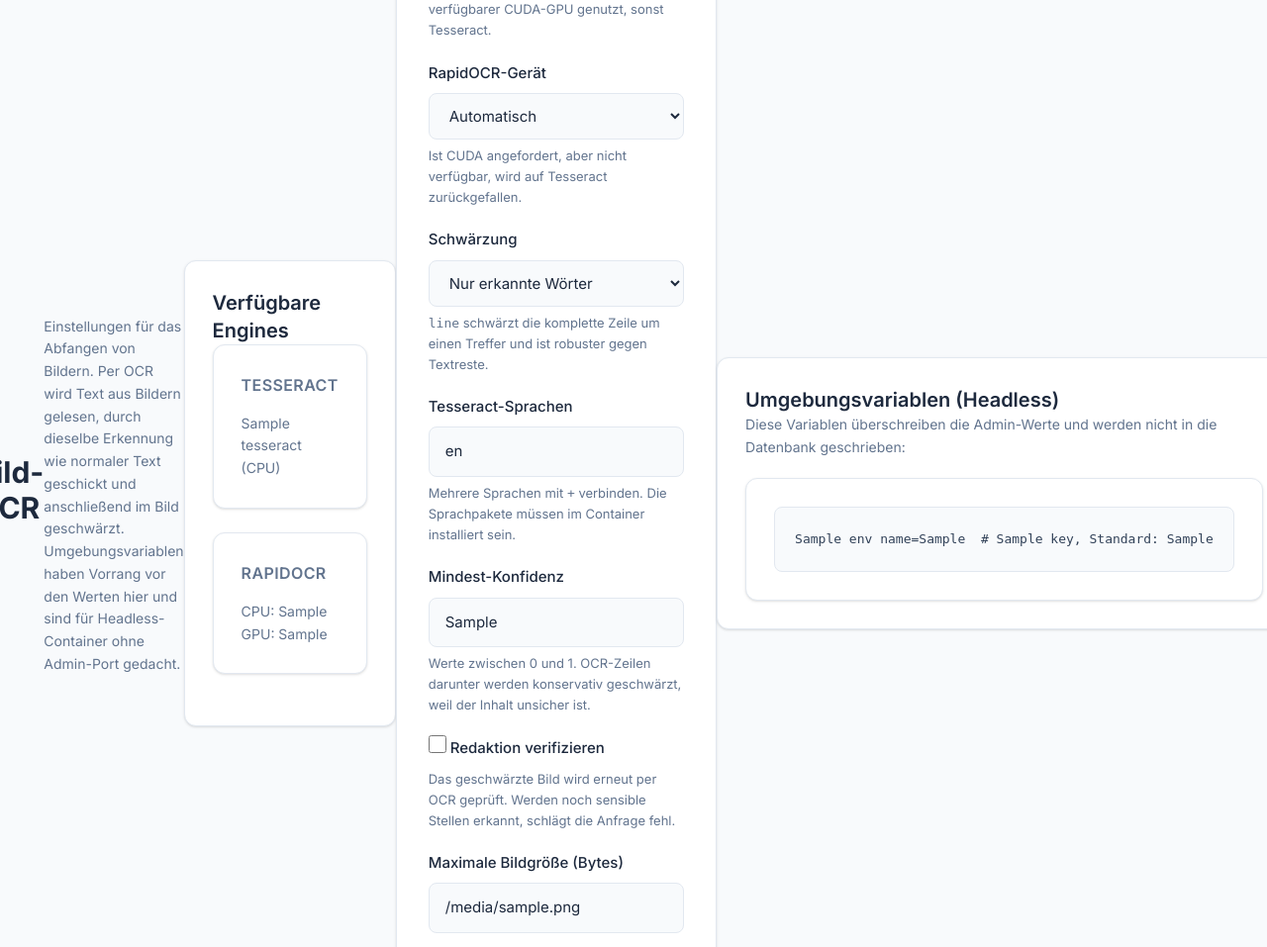
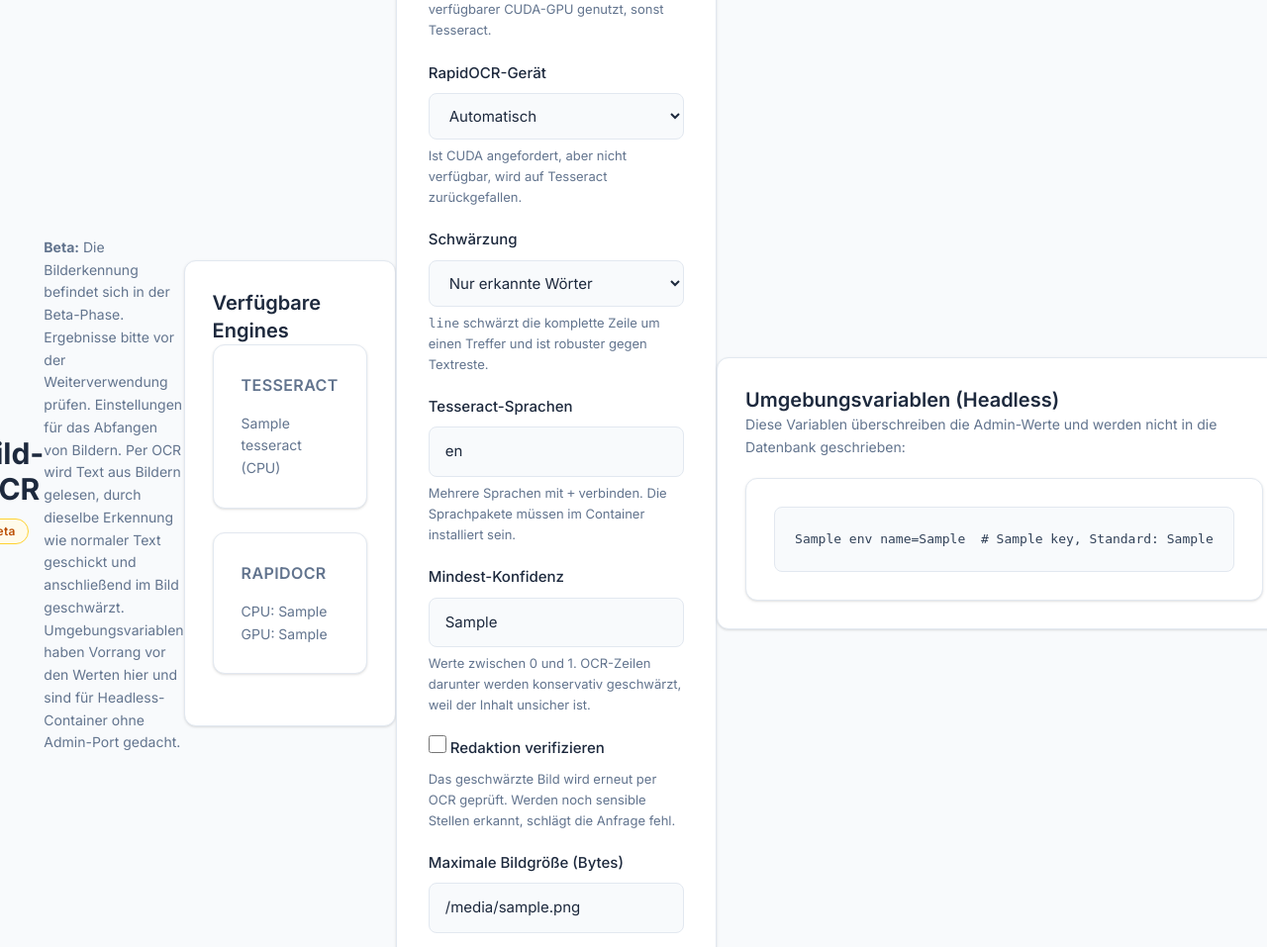
Before and after one commit to s2a-open-technologies/entityguard, a FastAPI app: template frontend/templates/ocr/settings.html in a window 1280 px wide. Shown: the part 289-1246 px from the top of the page at 99% size. Run offline with FastAPI, Linux system fonts and the light colour scheme; the template is opened without the code that fills it: most values are stand-ins (such as "Sample title", 1, 10 or a date in 2020); style sheets or scripts are compiled from the project's sources.

Commit message:
feat: mark image recognition as beta
Label the image sanitizer and OCR settings as beta in the admin UI and
README, and ask users to verify results before further use.

```diff
--- a/frontend/templates/ocr/settings.html
+++ b/frontend/templates/ocr/settings.html
@@ -4,11 +4,12 @@
 
 {% block content %}
 <div class="page-header">
-    <h1>Bild-OCR</h1>
+    <h1>Bild-OCR <span class="badge badge-warning">Beta</span></h1>
 </div>
 
 <p class="help-text">
-    Einstellungen für das Abfangen von Bildern. Per OCR wird Text aus Bildern gelesen,
+    <strong>Beta:</strong> Die Bilderkennung befindet sich in der Beta-Phase. Ergebnisse bitte vor
+    der Weiterverwendung prüfen. Einstellungen für das Abfangen von Bildern. Per OCR wird Text aus Bildern gelesen,
     durch dieselbe Erkennung wie normaler Text geschickt und anschließend im Bild
     geschwärzt. Umgebungsvariablen haben Vorrang vor den Werten hier und sind für
     Headless-Container ohne Admin-Port gedacht.
--- a/frontend/templates/sanitize.html
+++ b/frontend/templates/sanitize.html
@@ -11,6 +11,7 @@
         <div class="sanitize-mode-switch" role="tablist" aria-label="Modus">
             <button type="button" id="mode-text-btn" class="tab-btn active" role="tab" aria-selected="true">Text</button>
             <button type="button" id="mode-image-btn" class="tab-btn" role="tab" aria-selected="false">Bild</button>
+            <span class="badge badge-warning" title="Die Bilderkennung befindet sich in der Beta-Phase.">Beta</span>
         </div>
     </div>
 
@@ -19,8 +20,9 @@
         Fahre mit der Maus über einen Platzhalter, um den Originalwert zu sehen.
     </p>
     <p class="help-text" id="image-help" style="display: none;">
-        Bild laden &ndash; links siehst du das Original mit roten Markierungen, rechts das redigierte Ergebnis.
-        Der erkannte Text wird zusätzlich maskiert angezeigt.
+        <strong>Beta:</strong> Die Bilderkennung befindet sich in der Beta-Phase. Ergebnisse bitte vor
+        der Weiterverwendung prüfen. Bild laden &ndash; links siehst du das Original mit roten
+        Markierungen, rechts das redigierte Ergebnis. Der erkannte Text wird zusätzlich maskiert angezeigt.
     </p>
 
     <div id="text-mode">
```
Also changed, not shown: CHANGELOG.md, README.md.
